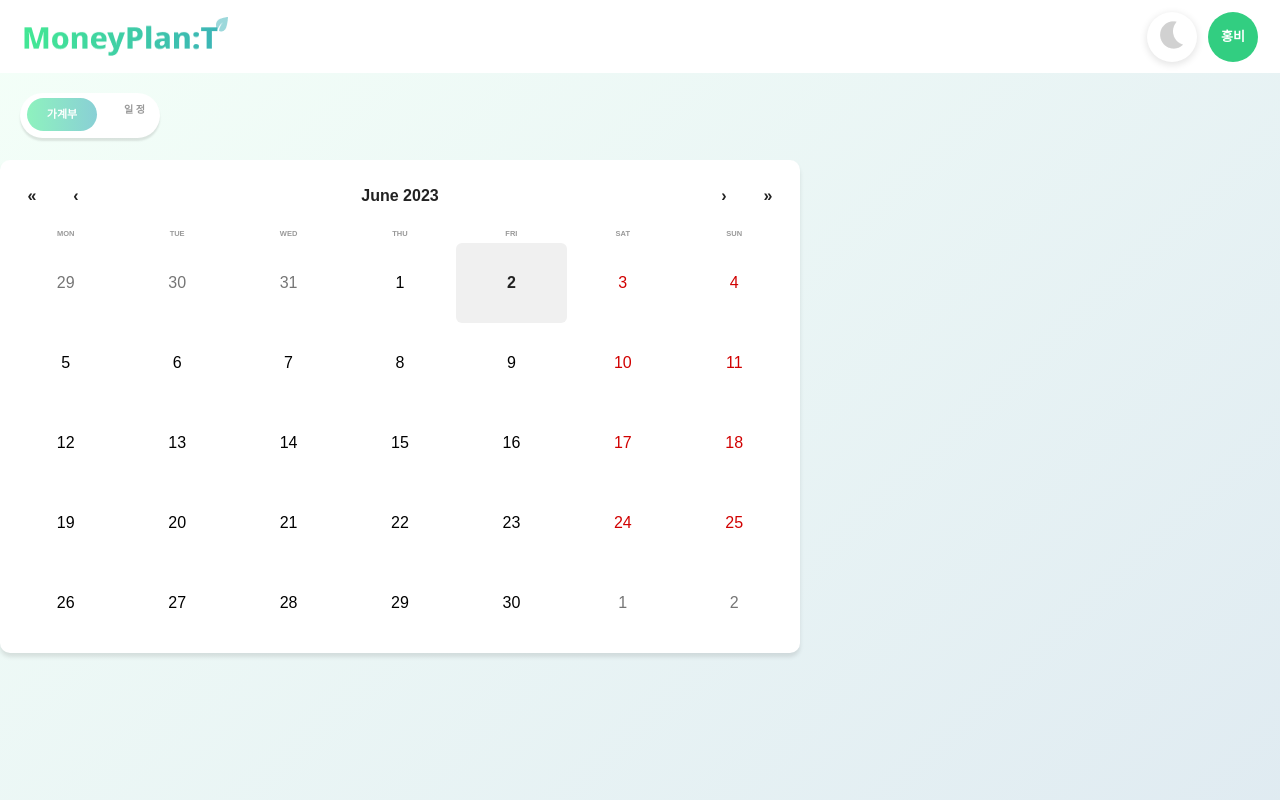
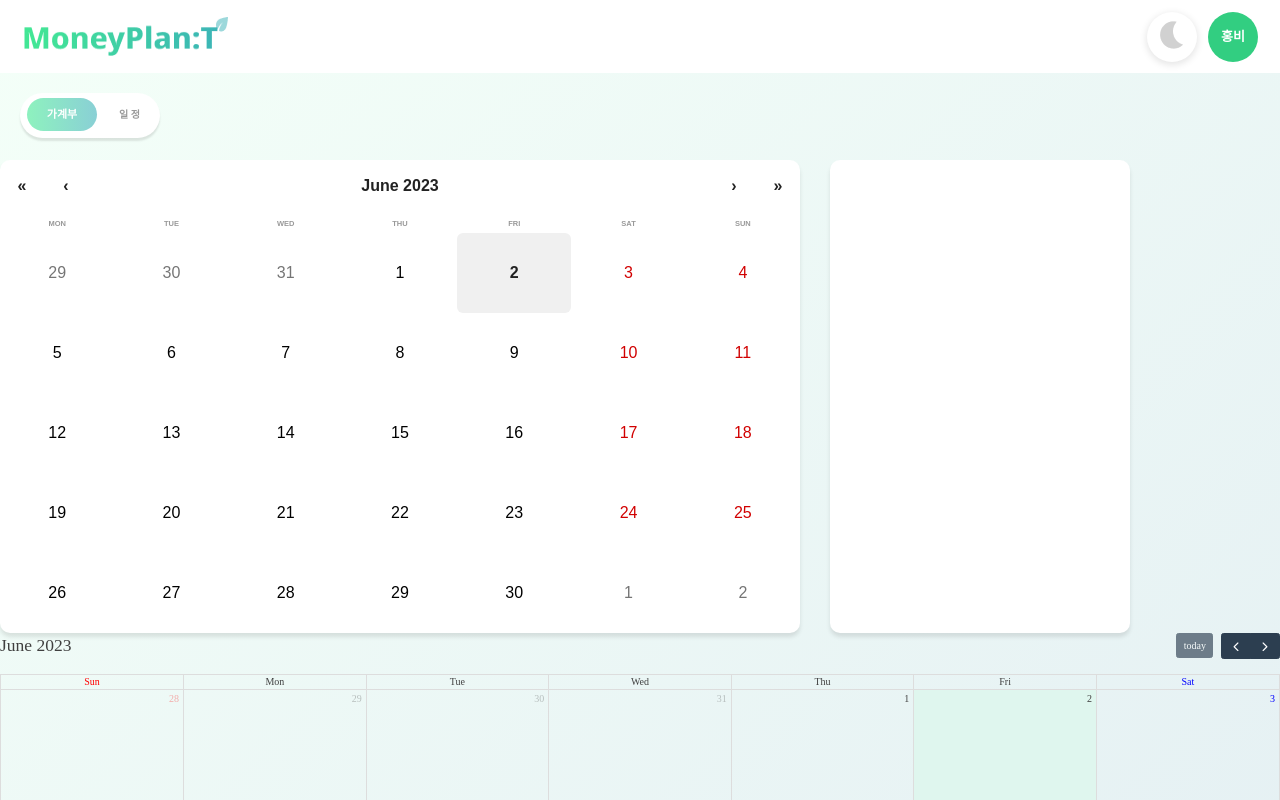
Before and after one commit to lamsasa/frontCheck, a React (Create React App) app: page / in a window 1280 px wide. Shown: the top 800 px of the page. Built offline with nearby package versions, Linux system fonts and the light colour scheme.

Commit message:
🔨 전체 코드 merge & 폴더 수정
# Conflicts:
#	package-lock.json
#	package.json
#	yarn.lock

```diff
--- /dev/null
+++ b/src/pages/Common/calendar/MyCalendar.css
@@ -0,0 +1,26 @@
+#calendar {
+    width: 800px;
+    height: auto;
+    background-color: #fff;
+
+    border: 0px;
+    border-radius: 10px;
+    box-shadow: 0px 4px 4px rgba(0, 0, 0, 0.1);
+
+    border: none;
+}
+
+/* 일요일 날짜: 빨간색 */
+.fc-day-sun a {
+    color: red;
+}
+
+/* 토요일 날짜: 파란색 */
+.fc-day-sat a {
+    color: blue;
+}
+
+
+.fc-day-today {
+    --fc-today-bg-color: #DFF6EE;
+}
--- a/src/pages/Common/MyCalendar.jsx
+++ b/src/pages/Common/calendar/MyCalendar.jsx
@@ -1,12 +1,14 @@
 import React, { Component } from 'react';
 import FullCalendar from '@fullcalendar/react';
 import dayGridPlugin from '@fullcalendar/daygrid';
+import './MyCalendar.css';
 
 class MyCalendar extends Component {
     render() {
         return (
           <div className="App">
             <FullCalendar
+              id="calendar"
               defaultView="dayGridMonth"
               plugins={[ dayGridPlugin ]}
             />
--- a/src/pages/Home.jsx
+++ b/src/pages/Home.jsx
@@ -3,8 +3,8 @@ import styled from "styled-components";
 import Calendar from "react-calendar";
 import "react-calendar/dist/Calendar.css";
 import "../styles/calendar.css";
-import MyCalendar from '../pages/Common/MyCalendar.jsx';
-import Header from "./component/Header";
+import MyCalendar from './Common/calendar/MyCalendar.jsx';
+import Header from './Common/Header'
 
 const CalendarContainer = styled.div`
 display: flex;
@@ -97,24 +97,24 @@ const HomeContainer = styled.div`
   content:'일 정';
   display: inline-block;
   position: absolute;
-  right: 15px;
-  top: 12px;
+  right: 20px;
+  top: 17px;
   font-weight: bold;
   color: #999;
 }
 
 .toggle-switch input[type=checkbox]:checked + label .toggle-track:after{
   content:'가계부';
-  left: 15px;
-  top: 12px;
+  left: 20px;
+  top: 17px;
 }
 `;
 
-const Test = styled.div`
-  background: linear-gradient(137deg, rgba(167, 255, 201, 0.13) 1.63%, rgba(70, 137, 175, 0.17) 98.37%, rgba(0, 255, 133, 0.51) 98.37%);
-  width: 150px;
-  height: 150px;
-`
+// const Test = styled.div`
+//   background: linear-gradient(137deg, rgba(167, 255, 201, 0.13) 1.63%, rgba(70, 137, 175, 0.17) 98.37%, rgba(0, 255, 133, 0.51) 98.37%);
+//   width: 150px;
+//   height: 150px;
+// `
 
 
 const Home = () => {
@@ -142,12 +142,15 @@ const Home = () => {
               locale="en" />
           </div>
 
+          <div className="calendar-tab" >
 
-          <div className="App">
-            {/*<MyCalendar />*/}
           </div>
 
         </CalendarContainer>
+
+        <div className="App">
+            <MyCalendar />
+          </div>
 
       </HomeContainer>
 
--- a/src/styles/calendar.css
+++ b/src/styles/calendar.css
@@ -2,7 +2,7 @@
     width: 800px;
     max-width: 100%;
     height: auto;
-    padding: 10px;
+    /* padding: 10px; */
     background-color: #fff;
     color: #999;
     font-family: Arial, Helvetica, sans-serif;
```
Also changed, not shown: src/pages/Common/Header.jsx (renamed from src/pages/component/Header.jsx, +4 -4 lines), src/pages/Common/AvatarButton.jsx (renamed from src/pages/component/AvatarButton.jsx).
